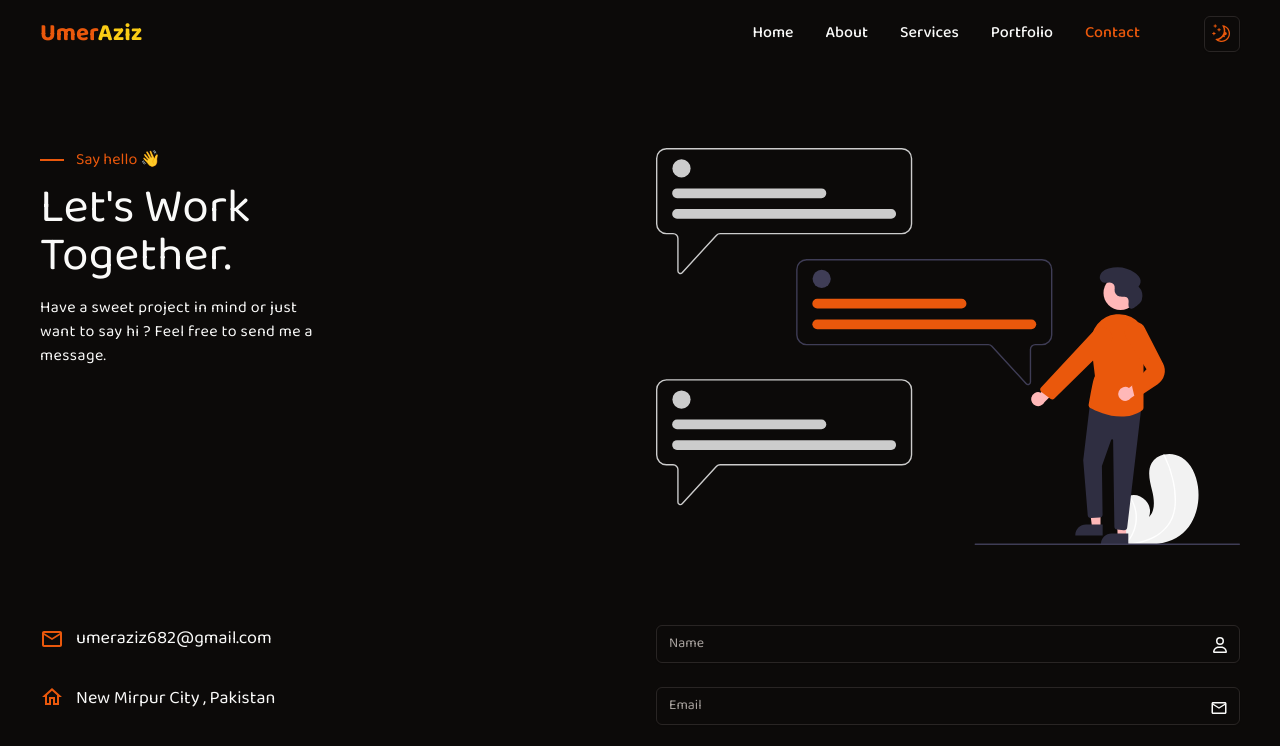
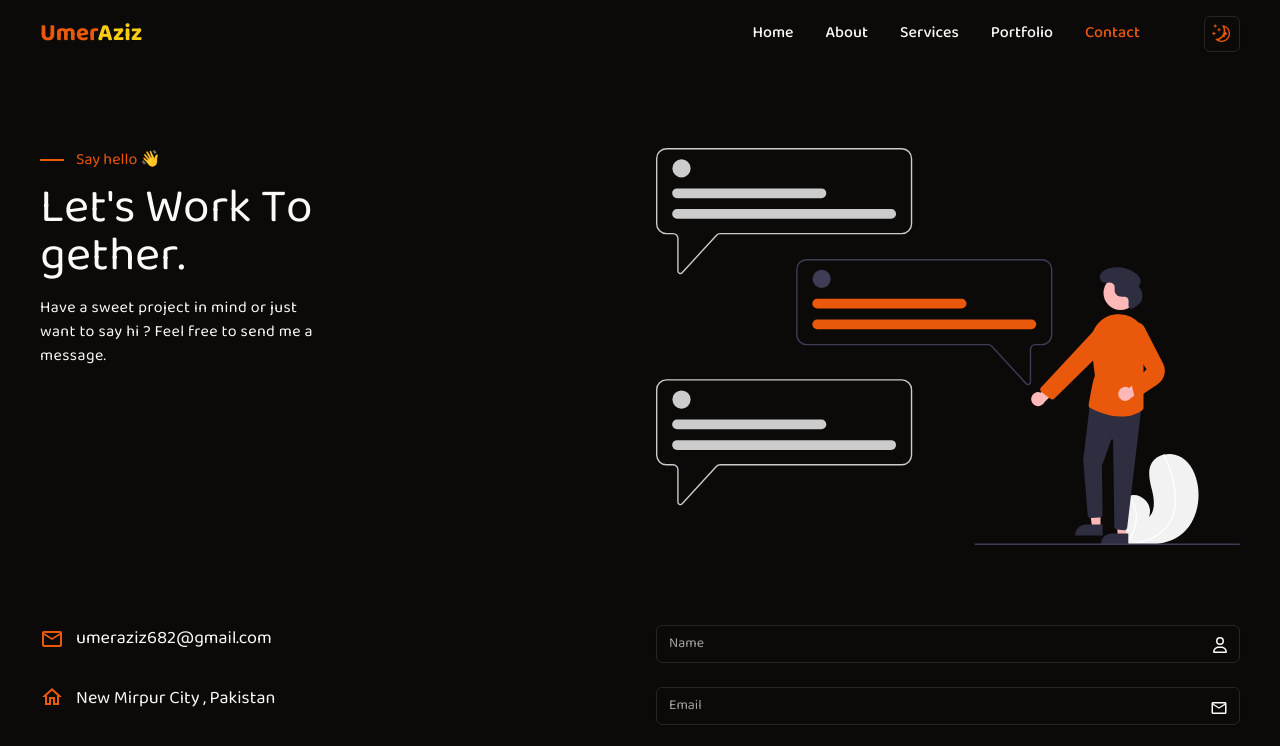
Before and after one commit to Umer-Aziz/portfolio, a Next.js app: page /contact in a window 1280 px wide. Shown: the top 746 px of the page. Built offline with nearby package versions, Linux system fonts and the light colour scheme.

Commit message:
added contact page

```diff
--- a/app/contact/page.tsx
+++ b/app/contact/page.tsx
@@ -7,9 +7,13 @@ import { Textarea } from "@/components/ui/textarea"
 import { FiMessageSquare } from 'react-icons/fi';
 import { Button } from '@/components/ui/button';
 import { TiArrowRight } from "react-icons/ti";
-
+import { motion } from 'framer-motion';
+import { Each } from '@/components/Each';
 
 const page: React.FC = () => {
+
+    let text = "Let's Work Together.".split("");
+
     const [focusedInput, setFocusedInput] = useState<string | null>(null);
 
     const handleInputFocus = (inputName: string) => {
@@ -26,13 +30,30 @@ const page: React.FC = () => {
             <main>
                 <div className='padd-x padd-y max-width'>
                     <section className='grid gap-8 md:grid-cols-2'>
-                        <div>
+                        <div className='max-w-72'>
                             <div className='text-primary flex items-center gap-3'>
                                 <div className='w-6 h-0.5 border-t-2 border-primary'></div>
                                 <span>Say hello 👋</span>
                             </div>
-                            <h1 className='text-5xl mt-3 mb-4'>Let's Work <br />Together.</h1>
-                            <p className='max-w-72 tracking-wide'>Have a sweet project in mind or just want to say hi ? Feel free to send me a message.</p>
+                            <h1 className='text-5xl mt-3 mb-4'>
+                            <Each of={text} render={(letter,index)=>
+                 <motion.span
+              whileInView={{ transform:[
+                 "scale3d(1,1,1)",
+                 "scale3d(1.4,.55,1)",
+                 "scale3d(1.75,1.25,1)",
+                 "scale3d(1.25,.85,1)",
+                 "scale3d(.9,1.05,1)",
+                 "scale3d(1,1,1)",
+             ] ,transition:{
+                 duration:1 , delay: index * 0.05
+             },
+             opacity:[0,1]
+          }}
+                  className='inline-block opacity-0'>{letter === " " ? "\u00A0" : letter}</motion.span>
+                }/>
+                            </h1>
+                            <p className='tracking-wide'>Have a sweet project in mind or just want to say hi ? Feel free to send me a message.</p>
                         </div>
                         <div>
                             <img className='w-full h-full' src="/img/contact.svg" alt="contact" />
```
